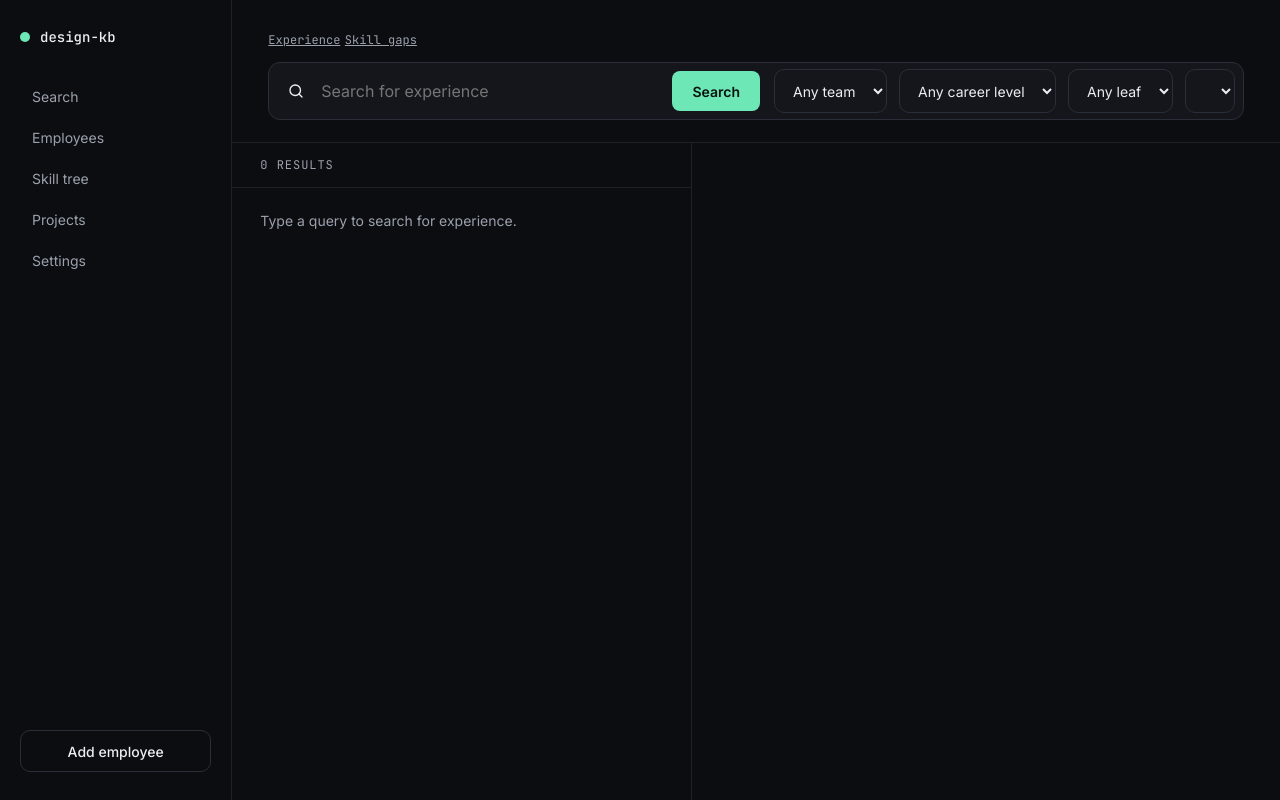
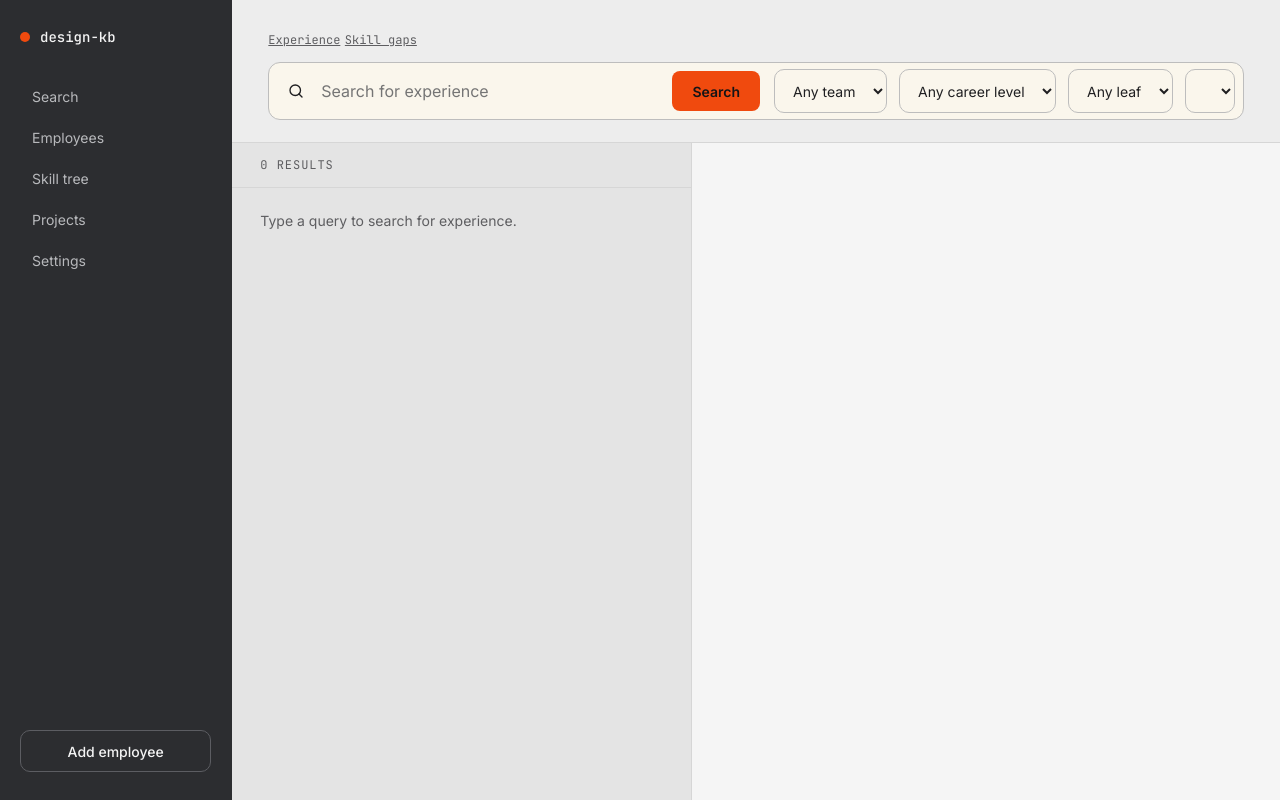
Before and after one commit to alkashef/design-kb, a Python web app: template src/web/templates/search.html in a window 1280 px wide. Run offline with Jinja, Linux system fonts and the light colour scheme; the template is opened without the code that fills it, so the values that code supplies are empty.

Commit message:
M22: Light theme colors
Co-Authored-By: Claude Sonnet 5.5 <noreply@anthropic.com>

```diff
--- a/src/web/static/app.css
+++ b/src/web/static/app.css
@@ -16,19 +16,34 @@
 }
 
 :root {
-  --bg: #0C0D10;
-  --surface: #14161B;
-  --surface-raised: #181B21;
-  --panel: #101216;
-  --line: #1E2128;
-  --line-soft: #23262E;
-  --line-strong: #2A2E38;
-  --text: #ECEEF2;
-  --text-body: #D5D8DF;
-  --text-muted: #9AA1AD;
-  --accent: #6EE7B7;
-  --accent-ink: #04130D;
-  --accent-bg: #12221D;
+  --bg: #EDEDED;
+  --bg-list: #E4E4E4;
+  --bg-detail: #F5F5F5;
+  --track: #DCDCDC;
+  --panel: #FAF6EC;
+  --panel-strong: #EFE8D6;
+  --field: #FFFFFF;
+  --line: #D6D6D6;
+  --line-soft: #DEDEDE;
+  --line-card: #D2D2D2;
+  --line-strong: #BDBDBD;
+  --text: #1F1F21;
+  --text-body: #47474A;
+  --text-muted: #5E5E61;
+  --text-disabled: #9A9A9D;
+  --graphite: #2C2D30;
+  --sidebar-text: #F4F4F4;
+  --sidebar-muted: #B8B9BC;
+  --sidebar-active: #45464A;
+  --sidebar-line: #5C5D62;
+  --accent: #F04A0E;
+  --accent-ink: #141416;
+  --accent-text: #A83408;
+  --accent-bg: #FCE6DB;
+  --meter-off: #D4D4D4;
+  --danger: #B42318;
+  --danger-line: #D9A098;
+  --danger-bg: #FBEAE7;
   --font-sans: "Inter", system-ui, sans-serif;
   --font-mono: "JetBrains Mono", ui-monospace, monospace;
 }
@@ -58,7 +73,9 @@ a:hover { color: var(--accent); }
   display: flex;
   flex-direction: column;
   gap: 32px;
-  border-right: 1px solid var(--line);
+  border-right: 1px solid var(--graphite);
+  background: var(--graphite);
+  color: var(--sidebar-text);
   position: sticky;
   top: 0;
   height: 100vh;
@@ -94,11 +111,13 @@ a:hover { color: var(--accent); }
   padding: 10px 12px;
   border-radius: 10px;
   text-decoration: none;
+  color: var(--sidebar-muted);
 }
 
 .nav a.active {
-  background: var(--surface-raised);
-  color: var(--text);
+  background: var(--sidebar-active);
+  color: #FFFFFF;
+  box-shadow: inset 3px 0 0 var(--accent);
   font-weight: 500;
 }
 
@@ -117,6 +136,11 @@ a:hover { color: var(--accent); }
   color: var(--text);
   font: 500 14px var(--font-sans);
   text-decoration: none;
+}
+
+.sidebar .button-outline {
+  border-color: var(--sidebar-line);
+  color: var(--sidebar-text);
 }
 
 .main {
@@ -141,7 +165,7 @@ a:hover { color: var(--accent); }
   gap: 14px;
   height: 56px;
   padding: 0 8px 0 18px;
-  background: var(--surface);
+  background: var(--panel);
   border: 1px solid var(--line-strong);
   border-radius: 12px;
 }
@@ -177,12 +201,14 @@ a:hover { color: var(--accent); }
   min-width: 320px;
   box-sizing: border-box;
   border-right: 1px solid var(--line);
+  background: var(--bg-list);
   display: flex;
   flex-direction: column;
 }
 
 .preview {
   flex: 1 1 420px;
+  background: var(--bg-detail);
   min-width: 0;
   box-sizing: border-box;
   padding: 32px 40px 48px;
@@ -298,13 +326,14 @@ a:hover { color: var(--accent); }
 .filters { display: flex; flex-wrap: wrap; gap: 12px; }
 .filters input, .filters select, .panel select {
   height: 44px; padding: 0 14px; border-radius: 10px; border: 1px solid var(--line-strong);
-  background: var(--surface); color: var(--text); font: 400 14px var(--font-sans);
+  background: var(--panel); color: var(--text); font: 400 14px var(--font-sans);
 }
+.panel select { background: var(--field); }
 .filters input { flex: 1 1 260px; }
-.table { border: 1px solid var(--line-soft); border-radius: 16px; background: var(--panel); overflow-x: auto; }
+.table { border: 1px solid var(--line-card); border-radius: 16px; background: var(--panel); overflow-x: auto; }
 .table-row {
   display: grid; grid-template-columns: 90px 1.2fr 1.2fr 1fr 110px; column-gap: 20px;
-  padding: 14px 24px; border-top: 1px solid var(--line); color: var(--text); text-decoration: none; font-size: 14px;
+  padding: 14px 24px; border-top: 1px solid var(--line-soft); color: var(--text); text-decoration: none; font-size: 14px;
 }
 .table-head { border-top: 0; font: 400 11px var(--font-mono); letter-spacing: 0.08em; color: var(--text-muted); }
 .table-foot { display: flex; justify-content: space-between; padding: 14px 24px; border-top: 1px solid var(--line-soft); font: 400 12px var(--font-mono); color: var(--text-muted); }
```
Also changed, not shown: other parts of src/web/static/app.css (+24 -22 lines), docs/plan.md (+0 -25 lines), tests/css_helpers.py (added, +103 -0 lines), tests/route/test_light_theme.py (added, +77 -0 lines), README.md.
